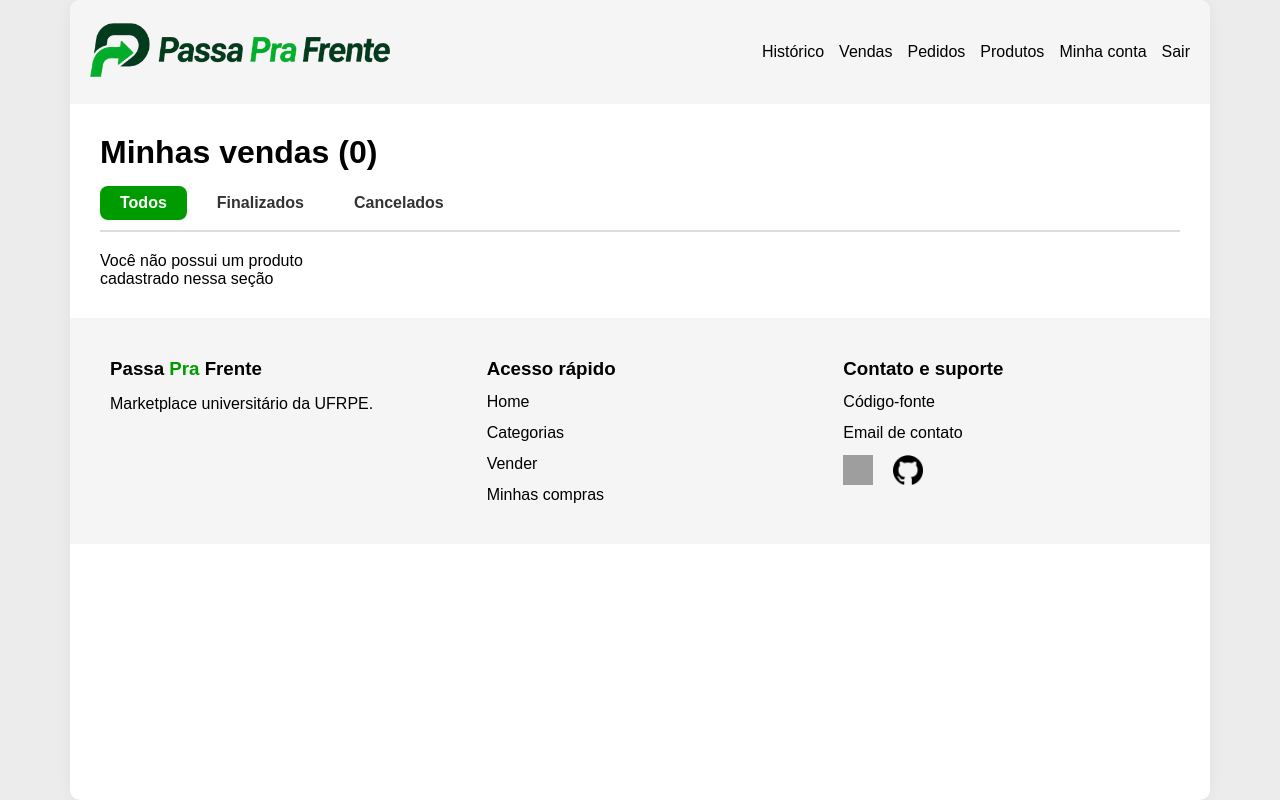
After one commit to TarykMelo/PassaPraFrente-django, a Django app: page /pedidos/historico/vendas/ in a window 1280 px wide. The commit adds this page. Run offline with Django 5.2, Linux system fonts and the light colour scheme; a user stored in the database is signed in; data comes from the database, SQL or seed files in the repository; both versions use the stored data as it was after the commit; grey boxes are pictures that could not be loaded.

Commit message:
Histórico de compra e venda de produto adicionado

```diff
--- a/passaprafrente/pedidos/urls.py
+++ b/passaprafrente/pedidos/urls.py
@@ -2,7 +2,8 @@ from django.urls import path
 from .views import (
     FazerPedidoView, MeusPedidosView, CancelarPedidoView,
     EnviarFeedbackView, MinhasVendasView, MudarStatusVendaView,
-    ConfirmarRecebimentoView, MeusFeedbacksView,
+    ConfirmarRecebimentoView, MeusFeedbacksView, HistoricoView,
+    HistoricoComprasView, HistoricoVendasView
 )
 
 urlpatterns = [
@@ -14,4 +15,7 @@ urlpatterns = [
     path('vendas/status/<int:pedido_id>/', MudarStatusVendaView.as_view(),   name='mudar_status_venda'),
     path('vendas/status/<int:pedido_id>', ConfirmarRecebimentoView.as_view(), name='confirmar_recebimento'),
     path('feedbacks/', MeusFeedbacksView.as_view(), name='meus_feedbacks'),
+    path('historico/', HistoricoView.as_view(), name='historico'),
+    path('historico/compras/', HistoricoComprasView.as_view(), name='historico_compras'),
+    path('historico/vendas/', HistoricoVendasView.as_view(), name='historico_vendas'),
 ]
--- a/passaprafrente/pedidos/views.py
+++ b/passaprafrente/pedidos/views.py
@@ -83,7 +83,9 @@ class MinhasVendasView(LoginRequiredMixin, View):
     View para o vendedor visualizar e gerenciar os pedidos que fizeram de seus produtos
     """
     def get(self, request):
-        vendas = Pedido.objects.filter(vendedor=request.user).select_related('produto', 'comprador')
+        vendas = Pedido.objects.filter(vendedor=request.user).exclude(
+            status__in=['finalizado', 'cancelado', 'cancelamento_solicitado']
+        ).select_related('produto', 'comprador')
         return render(request, 'pedidos/minhas_vendas.html', {'vendas': vendas})
 
 
@@ -182,3 +184,57 @@ class MeusFeedbacksView(LoginRequiredMixin, View):
             'feedbacks': feedbacks,
             'media': round(media, 1) if media else None,
         })
+
+class HistoricoView(LoginRequiredMixin, View):
+    """
+    Página inicial com a escolha do usuário se quer ver os produtos vendidos ou comprados
+    """
+    def get(self, request):
+        return render(request, 'pedidos/historico.html')
+
+class HistoricoComprasView(LoginRequiredMixin, View):
+    """
+    Histórico de compras do usuário
+    """
+    def get(self, request):
+        filtro = request.GET.get('filtro', 'todos')
+
+        pedidos = Pedido.objects.filter(
+            comprador=request.user,
+            status__in=['finalizado', 'cancelado', 'cancelamento_solicitado']
+        ).select_related('produto', 'produto__vendedor').order_by('-criado_em')
+
+        total_finalizados=pedidos.filter(status='finalizado').count()
+
+        if filtro == 'finalizado':
+            pedidos = pedidos.filter(status='finalizado')
+        elif filtro == 'cancelado':
+            pedidos = pedidos.filter(status__in=['cancelado', 'cancelamento_solicitado'])
+
+        return render(request, 'pedidos/historico_compras.html',{
+            'pedidos': pedidos,
+            'filtro': filtro,
+            'total_finalizados': total_finalizados,
+        })
+
+class HistoricoVendasView(LoginRequiredMixin, View):
+    def get(self, request):
+        filtro = request.GET.get('filtro', 'todos')
+
+        vendas= Pedido.objects.filter(
+            vendedor=request.user,
+            status__in=['finalizado', 'cancelado', 'cancelamento_solicitado']
+        ).select_related('produto', 'comprador').order_by('-criado_em')
+
+        total_finalizados=vendas.filter(status='finalizado').count()
+
+        if filtro == 'finalizado':
+            vendas = vendas.filter(status='finalizado')
+        elif filtro == 'cancelado':
+            vendas = vendas.filter(status__in=['cancelado', 'cancelamento_solicitado'])
+
+        return render(request, 'pedidos/historico_vendas.html',{
+            'vendas': vendas,
+            'filtro': filtro,
+            'total_finalizados': total_finalizados,
+        })
--- /dev/null
+++ b/passaprafrente/static/pedidos/historico_vendas.css
@@ -0,0 +1,114 @@
+*{
+    margin: 0;
+    padding: 0;
+    box-sizing: border-box;
+    font-family: Arial;
+    --green1: #009b00;
+    --green2: #01bb01;
+    --background1: #f5f5f5;
+    --background2: #F1F4F1;
+    --border-grey: #D9D9D9;
+    --grey-subtitle: #999;
+    --background-button: #050303;
+    --red1: red;
+    --red-button: #fabbbb;
+}
+
+.container{
+    max-width: 1140px;
+    margin: auto;
+}
+
+/* filtros */
+
+.historico_abas {
+    display: flex;
+    gap: 10px;
+    margin-bottom: 20px;
+    border-bottom: 2px solid #ddd;
+    padding-bottom: 10px;
+}
+
+.aba {
+    padding: 8px 20px;
+    border-radius: 8px;
+    text-decoration: none;
+    color: #333;
+    font-weight: bold;
+    transition: 0.2s;
+}
+
+.aba:hover {
+    background-color: #e6f4ec;
+    color: #009b00;
+}
+
+.aba.ativa {
+    background-color: #009b00;
+    color: white;
+}
+
+/* MAIN */
+
+main{
+    padding: 30px;
+}
+
+main h1{
+    margin-bottom: 15px;
+}
+
+.main_title{
+    margin-bottom: 20px;
+}
+
+.main_produtos{
+    display: grid;
+    grid-template-columns: repeat(4, 1fr);
+    gap: 15px;
+}
+
+.main_produto:hover{
+    transform: translateY(-5px);
+    box-shadow: 0 10px 25px rgba(0, 0, 0, 0.2);
+    background-color: var(--background1);
+}
+
+.main_produto{
+    border-radius: 5px;
+    font-size: 20px;
+    padding: 10px;
+    transition: 0.3s;
+}
+
+.main_produto h3{
+    font-size: 23px;
+    margin-bottom: 8px;
+}
+
+.main_produto p{
+    font-size: 15px;
+    margin-bottom: 8px;
+}
+
+.main_produto img{
+    width: 100%;
+    height: 250px;
+    transition: 0.3s;
+}
+
+.produto_buttons{
+    display: flex;
+    align-items: flex-end;
+    gap: 15px;
+}
+
+.produto_buttons button{
+    background-color: var(--green1);
+    color: white;
+    padding: 5px 13px;
+    cursor: pointer;
+    border-radius: 8px;
+    border: none;
+    flex: 1;
+}
--- a/passaprafrente/templates/base.html
+++ b/passaprafrente/templates/base.html
@@ -26,6 +26,7 @@
                                 <li><a href="{% url 'meus_produtos' %}">Produtos</a></li>
                                 <li><a href="{% url 'meus_pedidos' %}">Pedidos</a></li>
                                 <li><a href="{% url 'minhas_vendas' %}">Vendas</a></li>
+                                <li><a href="{% url 'historico' %}">Histórico</a></li>
                             </ul>
                         </nav>
                     </div>
--- /dev/null
+++ b/passaprafrente/templates/pedidos/historico_vendas.html
@@ -0,0 +1,69 @@
+{% extends 'base.html' %}
+{% load static %}
+
+<!DOCTYPE html>
+
+<head>
+
+    <title>{% block title %} Histórico de vendas{% endblock %}</title>
+
+    {% block extra_css %}
+        <link rel="stylesheet" href="{% static 'pedidos/historico_vendas.css' %}">
+    {% endblock %}
+
+</head>
+{% block content %}
+
+<body>
+
+    <main>
+        <div class="container">
+            <h1>Minhas vendas ({{ total_finalizados }})</h1>
+
+            <div class="historico_abas">
+                <a href="?filtro=todos"
+                class="aba {% if filtro == 'todos' %}ativa{% endif %}">
+                    Todos
+                </a>
+                <a href="?filtro=finalizado"
+                class="aba {% if filtro == 'finalizado' %}ativa{% endif %}">
+                    Finalizados
+                </a>
+                <a href="?filtro=cancelado"
+                class="aba {% if filtro == 'cancelado' %}ativa{% endif %}">
+                    Cancelados
+                </a>
+            </div>
+
+            <div class="main_produtos">
+                {% if vendas %}
+                    {% for venda in vendas %}
+                        <div class="main_produto">
+
+                            {% if venda.produto.imagem %}
+                                <img src="{{ venda.produto.imagem.url }}" alt="{{ venda.produto.nome }}">
+                            {% else %}
+                                <img src="{% static 'accounts/Images/PassaPraFrente_logo.png' %}" alt="Sem imagem">
+                            {% endif %}
+
+                            <div class="main_desc">
+                                <h3>{{ venda.produto.nome }}</h3>
+                                <p>R${{ venda.produto.preco }}</p>
+                                <p><b>Comprador: </b> {{ venda.comprador.nickname }}</p>
+                                <p><b>Vendido em: </b>{{ venda.criado_em|date:"d/m/Y" }}</p>
+                                <p><b>Status: </b> {{ venda.get_status_display }}</p>
+                            </div>
+                            <div class="produto_buttons">
+                                <button>Ver detalhes</button>
+                            </div>
+                        </div>
+                    {% endfor %}
+                {% else %}
+                    <p>Você não possui um produto cadastrado nessa seção</p>
+                {% endif %}
+            </div>
+        </div>
+    </main>
+</body>
+
+{% endblock %}
```
Also changed, not shown: passaprafrente/static/pedidos/historico.css (added, +66 -0 lines), passaprafrente/static/pedidos/historico_compras.css (added, +114 -0 lines), passaprafrente/templates/pedidos/historico.html (added, +47 -0 lines), passaprafrente/templates/pedidos/historico_compras.html (added, +69 -0 lines), passaprafrente/db.sqlite3.
